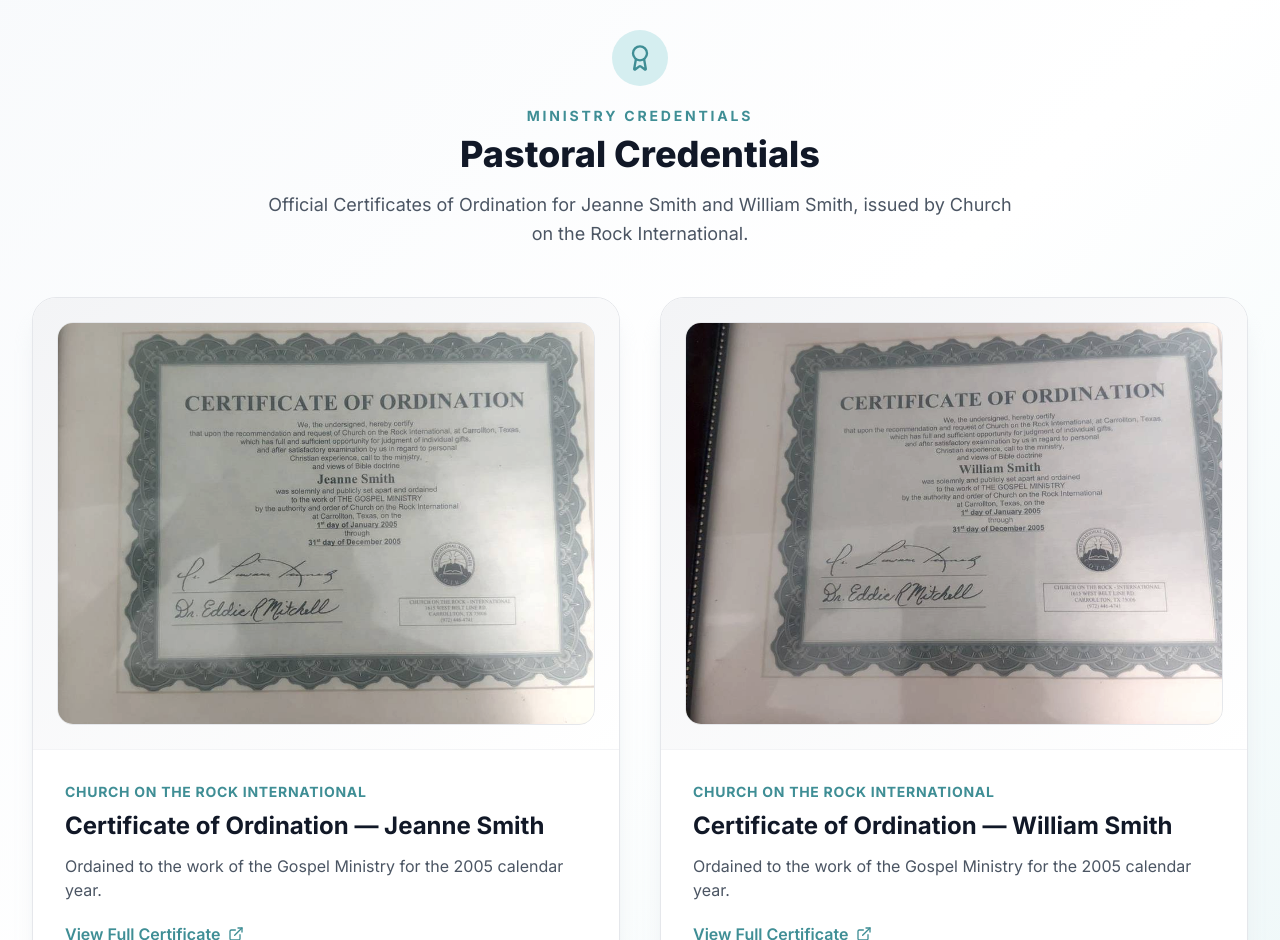
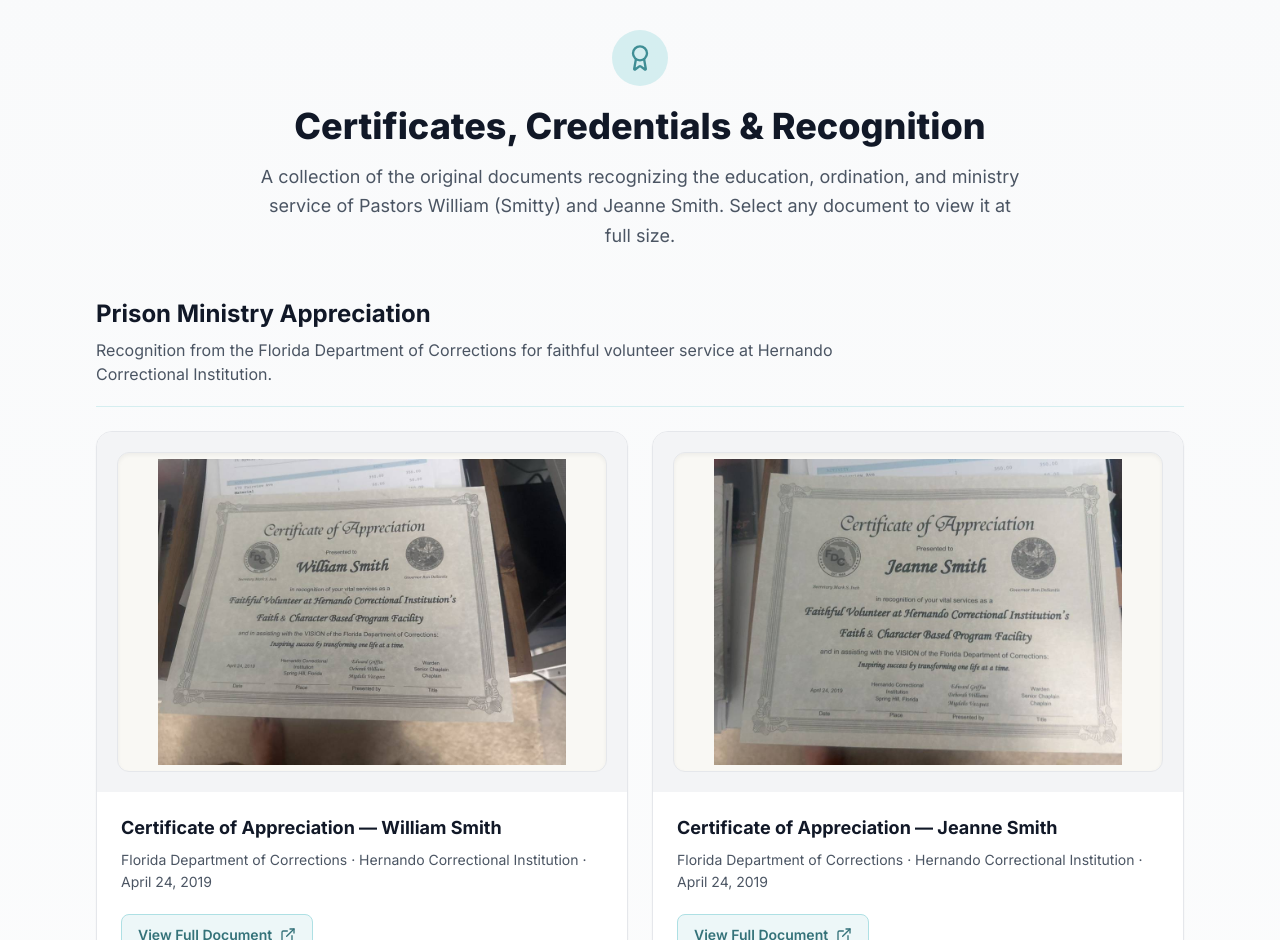
Before and after one commit to Catalyst-FL/catalystfl, a Next.js app: page /contact in a window 1280 px wide. Shown: the part 1860-2800 px from the top of the page. Built offline with nearby package versions, Linux system fonts and the light colour scheme; no server answers.

Commit message:
Consolidate all ministry credentials and plaques on Contact page

```diff
--- a/app/contact/page.tsx
+++ b/app/contact/page.tsx
@@ -43,6 +43,81 @@
     title: 'Location',
     details: 'Florida, USA',
     link: null,
+  },
+];
+
+const credentialGroups = [
+  {
+    title: 'Prison Ministry Appreciation',
+    intro: 'Recognition from the Florida Department of Corrections for faithful volunteer service at Hernando Correctional Institution.',
+    items: [
+      {
+        name: 'Certificate of Appreciation — William Smith',
+        detail: 'Florida Department of Corrections · Hernando Correctional Institution · April 24, 2019',
+        src: '/images/credentials/fdc-william-smith-2019.jpg',
+        portrait: false,
+      },
+      {
+        name: 'Certificate of Appreciation — Jeanne Smith',
+        detail: 'Florida Department of Corrections · Hernando Correctional Institution · April 24, 2019',
+        src: '/images/credentials/fdc-jeanne-smith-2019.jpg',
+        portrait: false,
+      },
+    ],
+  },
+  {
+    title: 'Theological Education',
+    intro: 'Academic degrees awarded by Jacksonville Theological Seminary in 2002.',
+    items: [
+      {
+        name: 'Bachelor of Religious Arts in Biblical Studies — William H. Smith',
+        detail: 'Jacksonville Theological Seminary · September 30, 2002',
+        src: '/images/credentials/william-smith-bachelor-religious-arts.jpg',
+        portrait: false,
+      },
+      {
+        name: 'Master of Religious Arts in Christian Education — Jeanne M. Smith',
+        detail: 'Jacksonville Theological Seminary · September 30, 2002',
+        src: '/images/credentials/jeanne-smith-master-religious-arts.jpg',
+        portrait: false,
+      },
+    ],
+  },
+  {
+    title: 'Certificates of Ordination',
+    intro: 'Ordination to the work of the Gospel Ministry by Church on the Rock International.',
+    items: [
+      {
+        name: 'Certificate of Ordination — William Smith',
+        detail: 'Church on the Rock International · 2005',
+        src: '/images/credentials/william-smith-certificate-ordination.jpg',
+        portrait: false,
+      },
+      {
+        name: 'Certificate of Ordination — Jeanne Smith',
+        detail: 'Church on the Rock International · 2005',
+        src: '/images/credentials/jeanne-smith-certificate-ordination.jpg',
+        portrait: false,
+      },
+    ],
+  },
+  {
+    title: 'Recognition from Haiti',
+    intro: 'Original Honour and Merit plaques presented by the staff of Church on the Rock, Port-au-Prince, Haiti. Names below reproduce the inscription on each plaque.',
+    items: [
+      {
+        name: 'Honour and Merit — Mrs. Jeanne Williams',
+        detail: 'Staff, Church on the Rock · Port-au-Prince, Haiti',
+        src: '/images/credentials/haiti-jeanne-honour-merit.jpg',
+        portrait: true,
+      },
+      {
+        name: 'Honour and Merit — Smith Williams',
+        detail: 'Staff, Church on the Rock · Port-au-Prince, Haiti',
+        src: '/images/credentials/haiti-smitty-honour-merit.jpg',
+        portrait: true,
+      },
+    ],
   },
 ];
 
@@ -267,118 +342,72 @@
         </div>
       </div>
 
-      {/* Ministry Credentials */}
-      <section className="bg-gradient-to-br from-slate-50 via-white to-primary-50 py-20">
-        <div className="mx-auto max-w-7xl px-4 sm:px-6 lg:px-8">
+      {/* All certificates and recognition plaques are grouped here, not on the Prison Ministry page. */}
+      <section id="ministry-credentials" className="bg-gradient-to-b from-gray-50 to-white py-16 sm:py-20" aria-labelledby="credentials-title">
+        <div className="mx-auto max-w-6xl px-4 sm:px-6 lg:px-8">
           <div className="mx-auto max-w-3xl text-center">
-            <div className="mx-auto inline-flex h-14 w-14 items-center justify-center rounded-full bg-primary-100 text-primary-700">
+            <span className="inline-flex h-14 w-14 items-center justify-center rounded-full bg-primary-100 text-primary-700">
               <Award className="h-7 w-7" aria-hidden="true" />
-            </div>
-            <p className="mt-5 text-sm font-bold uppercase tracking-[0.2em] text-primary-700">
-              Ministry Credentials
-            </p>
-            <h2 className="mt-2 text-3xl font-extrabold text-gray-900 sm:text-4xl">
-              Pastoral Credentials
+            </span>
+            <h2 id="credentials-title" className="mt-5 text-3xl font-extrabold text-gray-900 sm:text-4xl">
+              Certificates, Credentials &amp; Recognition
             </h2>
             <p className="mt-4 text-lg leading-relaxed text-gray-600">
-              Official Certificates of Ordination for Jeanne Smith and William Smith,
-              issued by Church on the Rock International.
+              A collection of the original documents recognizing the education, ordination,
+              and ministry service of Pastors William (Smitty) and Jeanne Smith.
+              Select any document to view it at full size.
             </p>
           </div>
 
-          <div className="mt-12 grid gap-10 lg:grid-cols-2">
-            <article className="overflow-hidden rounded-3xl border border-gray-200 bg-white shadow-xl shadow-gray-200/60">
-              <div className="bg-gradient-to-br from-gray-100 to-white p-4 sm:p-6">
+          <div className="mt-12 space-y-14">
+            {credentialGroups.map((group) => (
+              <div key={group.title}>
+                <div className="mb-6 border-b border-primary-100 pb-5">
+                  <h3 className="text-2xl font-bold text-gray-900">{group.title}</h3>
+                  <p className="mt-2 max-w-3xl text-gray-600">{group.intro}</p>
+                </div>
+                <div className="grid gap-6 md:grid-cols-2">
+                  {group.items.map((item) => (
+                    <article key={item.src} className="flex flex-col overflow-hidden rounded-2xl border border-gray-200 bg-white shadow-sm transition-shadow duration-200 hover:shadow-lg">
                       <a
-                  href="/images/credentials/jeanne-smith-certificate-ordination.jpg"
+                        href={item.src}
                         target="_blank"
                         rel="noopener noreferrer"
-                  className="group block"
-                  aria-label="View Jeanne Smith Certificate of Ordination full size"
+                        className="group block bg-gray-100 p-4 sm:p-5 focus-visible:outline focus-visible:outline-4 focus-visible:outline-offset-2 focus-visible:outline-primary-500"
+                        aria-label={`View original document: ${item.name}`}
                       >
-                  <div className="relative aspect-[4/3] overflow-hidden rounded-2xl border border-gray-200 bg-[#f7f3e8] shadow-inner">
+                        <div className={`relative mx-auto w-full overflow-hidden rounded-xl border border-gray-200 bg-[#f9f8f4] shadow-inner ${item.portrait ? 'h-80 sm:h-96' : 'h-64 sm:h-80'}`}>
                           <Image
-                      src="/images/credentials/jeanne-smith-certificate-ordination.jpg"
-                      alt="Certificate of Ordination for Jeanne Smith from Church on the Rock International"
+                            src={item.src}
+                            alt={item.name}
                             fill
-                      className="object-cover scale-[1.07] transition-transform duration-300 group-hover:scale-[1.09]"
-                      style={{ filter: 'brightness(1.06) contrast(1.1) saturate(0.78)' }}
-                      sizes="(max-width: 1024px) 100vw, 50vw"
+                            className="object-contain p-1.5 transition-transform duration-300 group-hover:scale-[1.025]"
+                            sizes="(max-width: 767px) 100vw, 50vw"
                           />
                         </div>
                       </a>
-              </div>
-              <div className="border-t border-gray-100 p-6 sm:p-8">
-                <p className="text-sm font-bold uppercase tracking-wider text-primary-700">
-                  Church on the Rock International
-                </p>
-                <h3 className="mt-2 text-2xl font-bold text-gray-900">
-                  Certificate of Ordination — Jeanne Smith
-                </h3>
-                <p className="mt-3 text-gray-600">
-                  Ordained to the work of the Gospel Ministry for the 2005 calendar year.
-                </p>
+                      <div className="flex flex-1 flex-col p-5 sm:p-6">
+                        <h4 className="text-lg font-bold leading-snug text-gray-900">{item.name}</h4>
+                        <p className="mt-2 text-sm leading-relaxed text-gray-600">{item.detail}</p>
                         <a
-                  href="/images/credentials/jeanne-smith-certificate-ordination.jpg"
+                          href={item.src}
                           target="_blank"
                           rel="noopener noreferrer"
-                  className="mt-5 inline-flex items-center font-semibold text-primary-700 transition-colors hover:text-primary-900"
+                          className="mt-5 inline-flex items-center gap-2 self-start rounded-lg border border-primary-200 bg-primary-50 px-4 py-2.5 text-sm font-semibold text-primary-800 transition-colors hover:bg-primary-100 focus-visible:outline focus-visible:outline-2 focus-visible:outline-offset-2 focus-visible:outline-primary-500"
                         >
-                  View Full Certificate
-                  <ExternalLink className="ml-2 h-4 w-4" aria-hidden="true" />
+                          View Full Document
+                          <ExternalLink className="h-4 w-4" aria-hidden="true" />
                         </a>
                       </div>
                     </article>
-
-            <article className="overflow-hidden rounded-3xl border border-gray-200 bg-white shadow-xl shadow-gray-200/60">
-              <div className="bg-gradient-to-br from-gray-100 to-white p-4 sm:p-6">
-                <a
-                  href="/images/credentials/william-smith-certificate-ordination.jpg"
-                  target="_blank"
-                  rel="noopener noreferrer"
-                  className="group block"
-                  aria-label="View William Smith Certificate of Ordination full size"
-                >
-                  <div className="relative aspect-[4/3] overflow-hidden rounded-2xl border border-gray-200 bg-[#f7f3e8] shadow-inner">
-                    <Image
-                      src="/images/credentials/william-smith-certificate-ordination.jpg"
-                      alt="Certificate of Ordination for William Smith from Church on the Rock International"
-                      fill
-                      className="object-cover scale-[1.07] -rotate-[0.35deg] transition-transform duration-300 group-hover:scale-[1.09]"
-                      style={{ filter: 'brightness(1.06) contrast(1.1) saturate(0.78)' }}
-                      sizes="(max-width: 1024px) 100vw, 50vw"
-                    />
+                  ))}
                 </div>
-                </a>
               </div>
-              <div className="border-t border-gray-100 p-6 sm:p-8">
-                <p className="text-sm font-bold uppercase tracking-wider text-primary-700">
-                  Church on the Rock International
+            ))}
+          </div>
+          <p className="mt-10 text-center text-sm text-gray-500">
+            Document names are transcribed from their original inscriptions; image files remain unaltered.
           </p>
-                <h3 className="mt-2 text-2xl font-bold text-gray-900">
-                  Certificate of Ordination — William Smith
-                </h3>
-                <p className="mt-3 text-gray-600">
-                  Ordained to the work of the Gospel Ministry for the 2005 calendar year.
-                </p>
-                <a
-                  href="/images/credentials/william-smith-certificate-ordination.jpg"
-                  target="_blank"
-                  rel="noopener noreferrer"
-                  className="mt-5 inline-flex items-center font-semibold text-primary-700 transition-colors hover:text-primary-900"
-                >
-                  View Full Certificate
-                  <ExternalLink className="ml-2 h-4 w-4" aria-hidden="true" />
-                </a>
-              </div>
-            </article>
-          </div>
-
-          <div className="mx-auto mt-10 max-w-3xl rounded-2xl border border-primary-100 bg-white/80 px-6 py-5 text-center shadow-sm backdrop-blur">
-            <p className="text-sm leading-relaxed text-gray-600">
-              Select either certificate to open a larger view of the original document.
-            </p>
-          </div>
         </div>
       </section>
 
```
Lines whose indentation alone changed are shown as unchanged.
